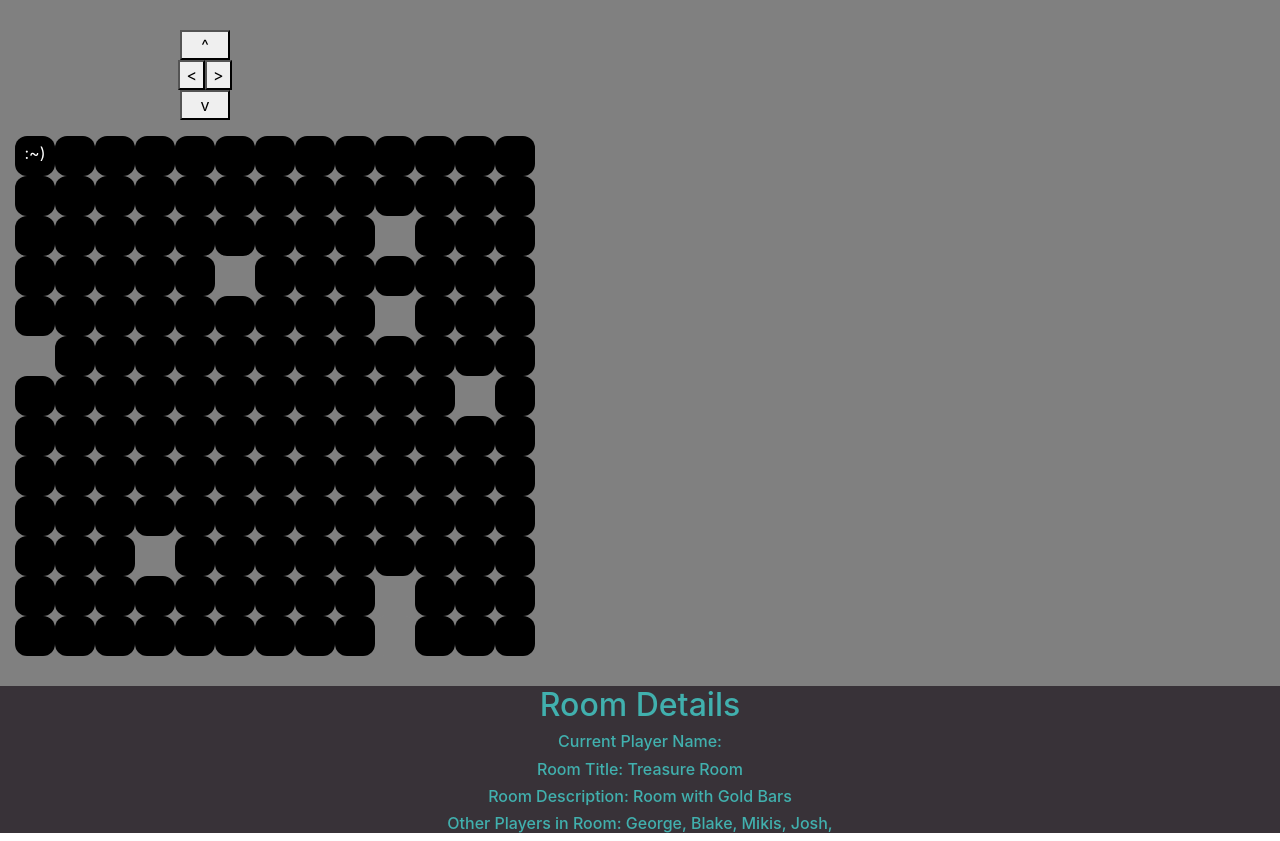
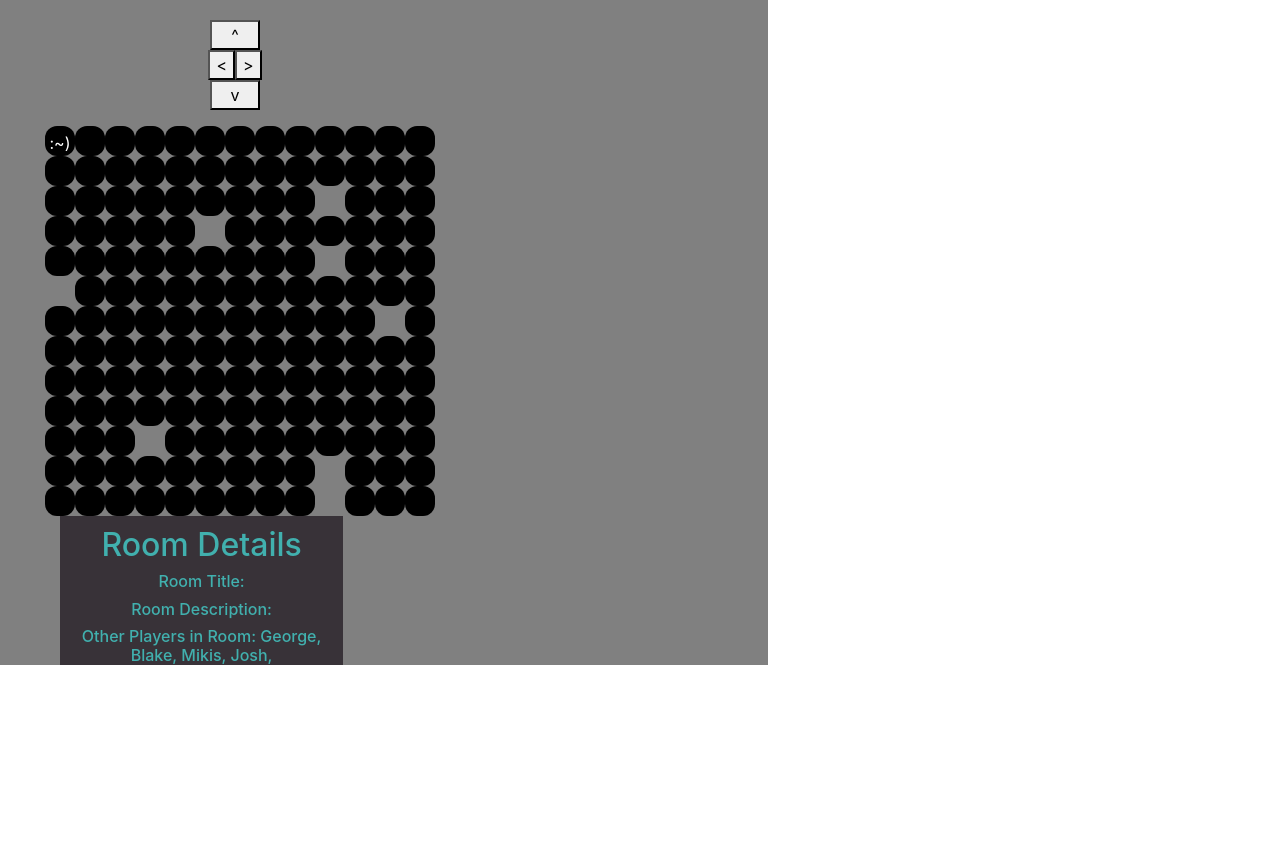
Before and after one commit to CS22Team19/Redux-FE, a React (Create React App) app: page /dungeon in a window 1280 px wide. After the commit the page ends 800 px from the top, so only its background shows below. Built offline with nearby package versions, Linux system fonts and the light colour scheme.

Commit message:
added in room descirptions and title randomly

```diff
--- /dev/null
+++ b/src/components/Hud.css
@@ -0,0 +1,6 @@
+.hud{
+  display: flex;
+  flex-direction: row;
+  background: grey;
+  height: 100vh;
+}
--- a/src/components/Hud.js
+++ b/src/components/Hud.js
@@ -10,7 +10,7 @@ class Hud extends React.Component {
     return (
       <div>
         <MapGrid />
-        <TextSpace />
+
       </div>
     );
   }
--- a/src/components/MapGrid.css
+++ b/src/components/MapGrid.css
@@ -1,6 +1,8 @@
 .Map{
   background: grey;
-  padding: 30px;
+  padding-left: 60px;
+  padding-top: 20px;
+  width: 60%;
 }
 .on{
   background: black;
@@ -13,8 +15,8 @@
 
 .room{
   /* padding: 8px; */
-  width: 40px;
-  height: 40px;
+  width: 30px;
+  height: 30px;
   margin: 0px;
   border-radius: 12px;
   padding-top: 5px;
--- a/src/components/MapGrid.js
+++ b/src/components/MapGrid.js
@@ -1,11 +1,14 @@
 import React, { Component } from "react";
 import {connect} from "react-redux";
 import "./MapGrid.css"
+import TextSpace from "./TextSpace";
 
 class MapGrid extends Component {
   state = {
     grid: [],
-    current_room: [0,0] //[x(left and right), y(up and down)]
+    current_room: [0,0], //[x(left and right), y(up and down)]
+    room_title: "",
+    room_description: ""
   };
 
   // handleSubmit = event => {
@@ -19,52 +22,74 @@ class MapGrid extends Component {
   map = () => {
     // event.preventDefault()
     let grid_arr = []
+    let titles = ["small room", "cold room", "musty room", "dusty room", "cool room", "old room", "nice room"]
+    let descriptions = ["this room makes me feel claustrophobic", "the room is surrounded by ice", "the room is surrounded by mold", "dust permeates the air", "this room has a window open with a cold breeze", "this room is filled with antiques", "this room is so sweet"]
     for(let i = 0; i < 13; i++){
       grid_arr[i] = []
       for(let j = 0; j < 13; j++){
-        grid_arr[i][j] = "on"
+        let num = Math.floor(Math.random() * 7)
+        grid_arr[i][j] = {
+          exists: "on",
+          title: titles[num],
+          description: descriptions[num]
+        }
       }
     }
-    grid_arr[5][0] = "off"
-    grid_arr[3][5] = "off"
-    grid_arr[6][11] = "off"
-    grid_arr[4][9] = "off"
-    grid_arr[10][3] = "off"
-    grid_arr[2][9] = "off"
-    grid_arr[11][9] = "off"
-    grid_arr[12][9] = "off"
+    grid_arr[5][0].exists = "off"
+    grid_arr[3][5].exists = "off"
+    grid_arr[6][11].exists = "off"
+    grid_arr[4][9].exists = "off"
+    grid_arr[10][3].exists = "off"
+    grid_arr[2][9].exists = "off"
+    grid_arr[11][9].exists = "off"
+    grid_arr[12][9].exists = "off"
     console.log("ga", grid_arr)
     this.setState({grid: grid_arr})
     console.log(this.state.grid.length)
   }
+
+  setCurrentRoomData = (i_0, i_1) => {
+    console.log("title", this.state.grid[i_0][i_1].title)
+    this.setState({
+      room_title: this.state.grid[i_0][i_1].title,
+      room_description: this.state.grid[i_0][i_1].description
+    })
+
+  }
+
   up = event => {
-    if(this.state.current_room[1] !== 0 && this.state.grid[this.state.current_room[1]-1][this.state.current_room[0]] === "on"){
+    if(this.state.current_room[1] !== 0 && this.state.grid[this.state.current_room[1]-1][this.state.current_room[0]].exists === "on"){
       // console.log(this.state.current_room[0], this.state.current_room[1]-1)
       this.setState({current_room: [this.state.current_room[0], this.state.current_room[1]-1]})
+      this.setCurrentRoomData(this.state.current_room[0], this.state.current_room[1]-1)
       //send call to BE
     }
   }
   left = event => {
-    if(this.state.current_room[0] !== 0 && this.state.grid[this.state.current_room[1]][this.state.current_room[0]-1] === "on"){
+    if(this.state.current_room[0] !== 0 && this.state.grid[this.state.current_room[1]][this.state.current_room[0]-1].exists === "on"){
       // console.log(this.state.current_room[0], this.state.current_room[1]-1)
       this.setState({current_room: [this.state.current_room[0]-1, this.state.current_room[1]]})
+      this.setCurrentRoomData(this.state.current_room[0]-1, this.state.current_room[1])
       //send call to BE
     }
   }
   right = event => {
-    if(this.state.current_room[0] !== 12 && this.state.grid[this.state.current_room[1]][this.state.current_room[0]+1] === "on"){
+    if(this.state.current_room[0] !== 12 && this.state.grid[this.state.current_room[1]][this.state.current_room[0]+1].exists === "on"){
       // console.log(this.state.current_room[0], this.state.current_room[1]-1)
       this.setState({current_room: [this.state.current_room[0]+1, this.state.current_room[1]]})
+      this.setCurrentRoomData(this.state.current_room[0]+1, this.state.current_room[1])
       //send call to BE
     }
   }
   down = event => {
-    if(this.state.current_room[1] !== 12 && this.state.grid[this.state.current_room[1]+1][this.state.current_room[0]] === "on"){
+    if(this.state.current_room[1] !== 12 && this.state.grid[this.state.current_room[1]+1][this.state.current_room[0]].exists === "on"){
       // console.log(this.state.current_room[0], this.state.current_room[1]-1)
       this.setState({current_room: [this.state.current_room[0], this.state.current_room[1]+1]})
+      this.setCurrentRoomData(this.state.current_room[0], this.state.current_room[1]+1)
       //send call to BE (setState callback?)
     }
   }
+
 
 
   render() {
@@ -78,14 +103,13 @@ class MapGrid extends Component {
         </div>
         <button onClick={this.down}>v</button>
         </div>
-
         {/* <button onClick={this.map}>make map</button> */}
         {this.state.grid.length > 0 && this.state.grid.map((e, i) => {
           return(
             <div className="row">
               {e.map((event, index) => {
                 return(
-                  <span className={`room ${event}`} >
+                  <span className={`room ${event.exists}`} >
                     {this.state.current_room[0] === index && this.state.current_room[1] === i ? ":~)" : ""}
                   </span>
                 )
@@ -95,9 +119,17 @@ class MapGrid extends Component {
         })
 
         }
+        <TextSpace
+        room_title={this.state.room_title}
+        room_description={this.state.room_description}
+        />
       </div>
     );
   }
 }
 
+function mapStateToProps(state) {
+  const { room_title } = this.state.room_title
+}
+
 export default connect(null, {})(MapGrid)
--- a/src/components/TextSpace.css
+++ b/src/components/TextSpace.css
@@ -1,4 +1,6 @@
 .text-space {
     background-color: #383238;
     color: #41b0ae;
+    width: 40%;
+    padding-top: 10px;
 }
--- a/src/components/TextSpace.js
+++ b/src/components/TextSpace.js
@@ -23,12 +23,10 @@ class TextSpace extends Component {
 
       <div className="text-space">
         <h2>Room Details</h2>
-        <h6> Current Player Name:
-          {/* {this.props.player.username} */}
-
+        <h6>
        </h6>
-        <h6>Room Title: {title[1]}  </h6>
-        <h6>Room Description: {description[1]}  </h6>
+        <h6>Room Title: {this.props.room_title}  </h6>
+        <h6>Room Description: {this.props.room_description}  </h6>
         <h6> Other Players in Room:
         {otherPlayers.map(player => {
           return " " + player + ", "
```
